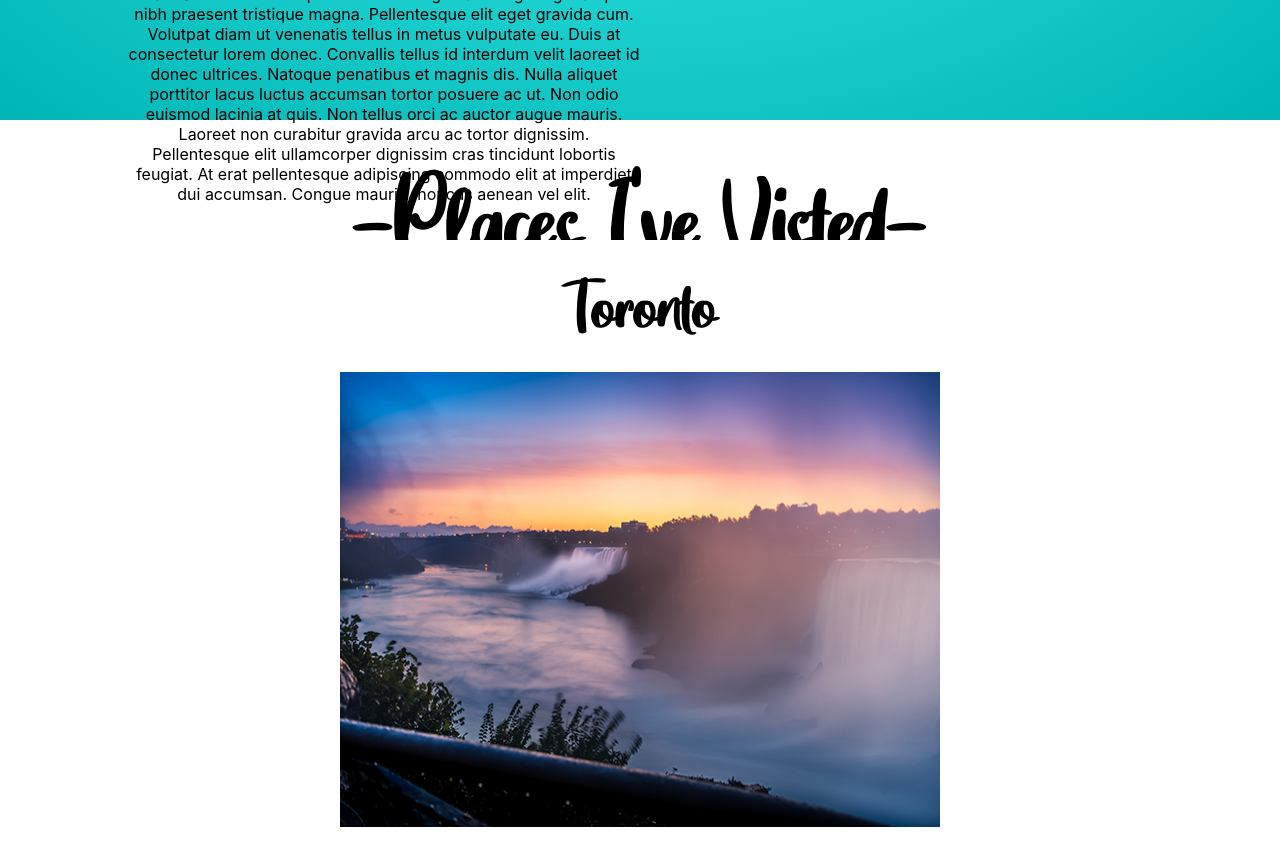
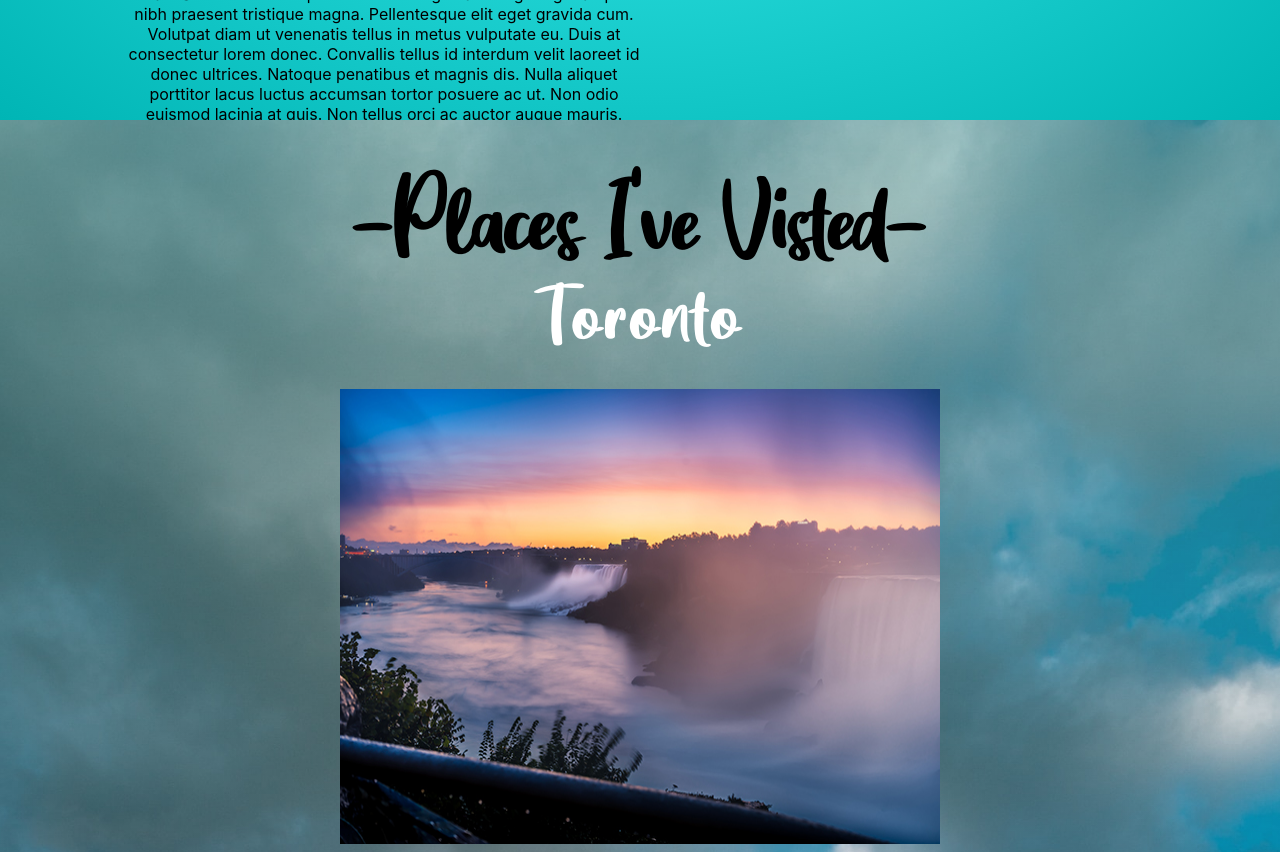
Before and after one commit to NathanNguyen345/Travel_Time, a React (Create React App) app in the folder travel_time/: page / in a window 1280 px wide. Shown: the part 1480-2332 px from the top of the page. Built offline with nearby package versions, Linux system fonts and the light colour scheme.

Commit message:
Fix location div and add scroll plugin

```diff
--- a/travel_time/src/component/About/About.js
+++ b/travel_time/src/component/About/About.js
@@ -5,7 +5,7 @@ import AboutImg from "./AboutImg";
 
 function About() {
   return (
-    <div className={`${classes.about_container}`}>
+    <div className={`${classes.about_container} about`}>
       <div className={`${classes.grid}`}>
         <AboutText />
         <AboutImg />
--- a/travel_time/src/component/Landing/Landing.js
+++ b/travel_time/src/component/Landing/Landing.js
@@ -9,7 +9,7 @@ import Nav from "../Nav/Nav";
 function Landing() {
   return (
     <React.Fragment>
-      <div className={`${classes.landing_container}`}>
+      <div className={`${classes.landing_container} home`}>
         <Nav />
         <div className={classes.overlay}></div>
         <div className={`${classes.landing_grid}`}>
--- a/travel_time/src/component/Location/Location.js
+++ b/travel_time/src/component/Location/Location.js
@@ -27,7 +27,8 @@ function Location() {
   });
 
   return (
-    <div className={`${classes.location_container}`} ref={locationRef}>
+    <div className={`${classes.location_container} location`} ref={locationRef}>
+      <div className={`${classes.location_overlay}`}></div>
       <div className={`${classes.location_grid}`}>
         <div className={`${classes.grid_header}`}>
           <h1>-Places I've Visted-</h1>
--- a/travel_time/src/component/Location/Location.module.css
+++ b/travel_time/src/component/Location/Location.module.css
@@ -1,13 +1,34 @@
 /*************** Location Grid / Flex ***************/
 .location_container {
+  /* height: 100vh; */
+  /* background-color: white; */
+  background-image: url("../../images/Location/location_bg.jpg");
+  background-position: center;
+  background-repeat: no-repeat;
+  background-size: cover;
+  position: relative;
+}
+
+.location_overlay {
+  position: absolute;
+  z-index: 1;
+  top: 0px;
+  left: 0px;
+  width: 100vw;
   height: 100vh;
-  background-color: white;
+  background-image: linear-gradient(
+    to bottom,
+    rgba(122, 224, 224, 0.4),
+    rgba(0, 0, 0, 0)
+  );
 }
 
 .location_grid {
+  position: relative;
+  z-index: 2;
   display: grid;
   grid-template-columns: 10vw 80vw 10vw;
-  grid-template-rows: 15vh 85vh;
+  grid-template-rows: 15vh auto;
   grid-template-areas: "headerLeft headerMid headerRight" "left mid right";
 }
 
@@ -19,7 +40,8 @@
 
 .grid_middle {
   grid-area: mid;
-  background-color: white;
+  /* background-color: white; */
+  background-color: transparent;
 }
 
 .flex {
@@ -43,7 +65,9 @@
 
 .location_title {
   font-family: greatWishes;
-  font-size: 40px;
+  font-size: 45px;
+  color: white;
+  letter-spacing: 5px;
 }
 
 .img_container {
--- a/travel_time/src/component/Nav/Nav.js
+++ b/travel_time/src/component/Nav/Nav.js
@@ -1,7 +1,10 @@
 import React, { useRef, useEffect } from "react";
 import classes from "./Nav.module.css";
+import NavArrow from "./NavArrow";
 import { gsap } from "gsap";
-import NavArrow from "./NavArrow";
+import { ScrollToPlugin } from "gsap/ScrollToPlugin";
+
+gsap.registerPlugin(ScrollToPlugin);
 
 function Nav() {
   const navRef = useRef(null);
@@ -14,15 +17,30 @@ function Nav() {
     });
   });
 
+  /*****
+   * GSAP scroll to div on click
+   */
+  const clickHandler = (location) => {
+    gsap.to(window, { duration: 1, scrollTo: location });
+  };
+
   return (
     <React.Fragment>
       <NavArrow />
       <div className={`${classes.nav_container} nav_container`} ref={navRef}>
         <div className={classes.nav_flex}>
           <ul className={classes.nav_list}>
-            <li>Home</li>
-            <li>About Me</li>
-            <li>Locations</li>
+            <li>
+              <button onClick={() => clickHandler(".home")}>Home</button>
+            </li>
+            <li>
+              <button onClick={() => clickHandler(".about")}>About Me</button>
+            </li>
+            <li>
+              <button onClick={() => clickHandler(".location")}>
+                Location
+              </button>
+            </li>
           </ul>
         </div>
       </div>
--- a/travel_time/src/component/Nav/Nav.module.css
+++ b/travel_time/src/component/Nav/Nav.module.css
@@ -21,10 +21,15 @@
 }
 
 .nav_list li {
+  line-height: 10vh;
+}
+
+.nav_list li button {
   text-transform: uppercase;
   color: white;
   font-size: 30px;
-  line-height: 10vh;
+  background-color: transparent;
+  border: 0px;
 }
 
 /***** Nav Arrow *****/
```
Also changed, not shown: travel_time/src/images/Location/location_bg.jpg (added).
